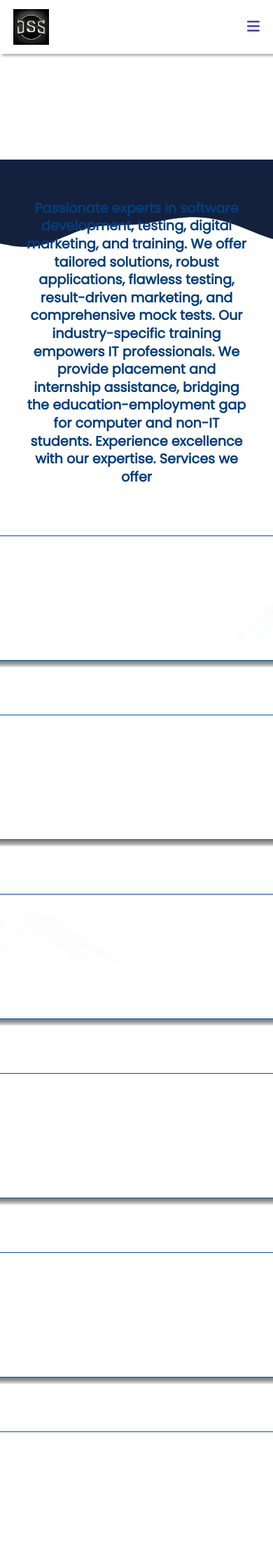
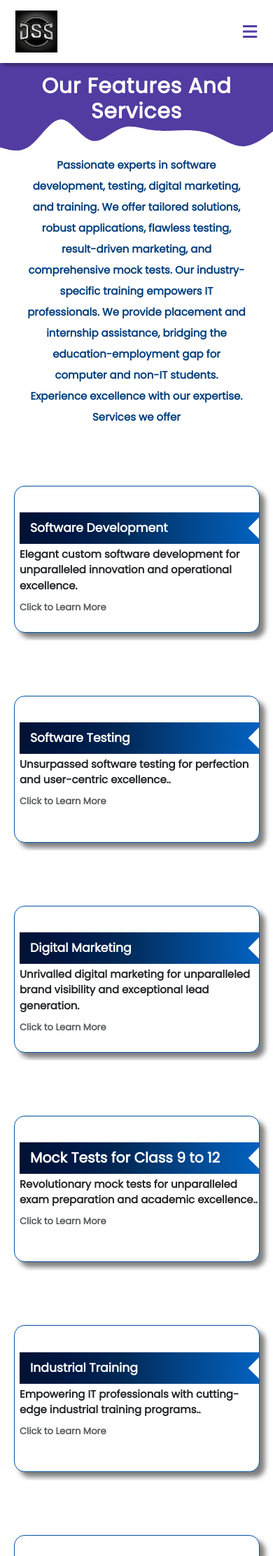
Before and after one commit to Bidyut-Kr-Das/ArnabProject, a PHP site: page /services.php in a window 390 px wide. Shown: the top 2223 px of the page at 70% size. Run offline with PHP 8.4, Linux system fonts and the light colour scheme.

Commit message:
update responsive service page

```diff
--- a/css/style.css
+++ b/css/style.css
@@ -529,7 +529,7 @@
 
 
 
-@media only screen and (max-width: 991px) {
+@media only screen and (max-width: 992px) {
     html {
         font-size: 56.25%;
     }
@@ -923,10 +923,10 @@
     }
 }
 
-@media only screen and (max-width:991px) {
-    html {
+@media only screen and (max-width:992px) {
+    /* html {
         font-size: 40%;
-    }
+    } */
 
 
     #circle1 {
@@ -971,6 +971,8 @@
     text-align: center;
     height: 20rem;
     padding: 10rem;
+    padding-left: 0;
+    padding-right: 0;
     /* margin-top: 10rem; */
     font-size: 6rem;
     font-weight: bolder;
@@ -1029,8 +1031,11 @@
 
 .bg--svg>svg {
     /* height: 55rem; */
-    width: 100%;
+    width: 100vw;
+    /* height: 10rem; */
     transform: scaleX(1.8);
+    /* position: absolute;
+    top: 9rem; */
     /* background-color: #0466c8; */
 }
 
@@ -1058,6 +1063,7 @@
     cursor: pointer;
     overflow: hidden;
     transition: 0.3s;
+    position: relative;
 }
 
 .gif--image,
@@ -1110,4 +1116,180 @@
 /* .card--services .text-muted {
     color: orangered !important;
 } */
-@media only screen and (max-width:992px) {}
+#mockTest {
+    font-size: 3.5rem;
+}
+
+@media only screen and (max-width:1010px) {
+    .services--tittle {
+        font-size: 5.5rem;
+    }
+}
+
+@media only screen and (max-width:992px) {
+    .services--tittle {
+        font-size: 5.5rem;
+    }
+
+    .card--services>.card {
+        width: 90vw;
+
+    }
+
+    .card--services .card-title {
+        font-size: 3rem;
+    }
+
+    #mockTest {
+        font-size: 2.7rem;
+    }
+}
+
+@media only screen and (max-width:850px) {
+    .services--tittle {
+        font-size: 5rem;
+    }
+
+    .bg--svg {
+        top: 5rem;
+    }
+
+    .bg--svg>svg {
+        transform: scaleX(2);
+    }
+
+    .gif--image {
+        /* height: 10rem; */
+        width: 29%;
+    }
+
+    .row {
+        flex-wrap: nowrap !important;
+    }
+
+
+}
+
+@media only screen and (max-width:750px) {
+    .services--tittle {
+        font-size: 5rem;
+    }
+
+    .bg--svg {
+        top: 0rem;
+    }
+
+    .bg--svg>svg {
+        transform: none;
+    }
+
+    .card--services .card-body {
+        width: 50rem;
+    }
+
+    .card--services .card-title {
+        font-size: 3rem;
+    }
+
+    .card--services .card-text {
+        width: 95%;
+        /* font-size: 3rem; */
+    }
+
+
+
+}
+
+@media only screen and (max-width:600px) {
+    .services--tittle {
+        font-size: 5rem;
+        padding-left: 0;
+        padding-right: 0;
+    }
+
+    .bg--svg {
+        top: -5rem;
+    }
+
+    .bg--svg>svg {
+        transform: none;
+    }
+
+    .service--body {
+        gap: 7rem;
+    }
+
+
+
+}
+
+
+
+@media only screen and (max-width:510px) {
+    .services--tittle {
+        font-size: 4rem;
+        /* font-size: 3rem; */
+        padding-left: 0;
+        padding-right: 0;
+        padding: 5rem;
+    }
+
+    .bg--svg {
+        top: -10rem;
+    }
+
+    .bg--svg>svg {
+        transform: none;
+    }
+
+    .gif--image {
+        display: none;
+    }
+
+    .service--body {
+        gap: 0;
+    }
+
+    .card--services .card-body {
+        width: 55rem;
+    }
+
+    .card--services .card-title {
+        font-size: 2.3rem;
+    }
+
+    .card--services .card-text {
+        width: 87%;
+        /* font-size: 3rem; */
+    }
+
+    .services--desc {
+        font-size: 2rem;
+    }
+
+
+
+}
+
+@media only screen and (max-width:376px) {
+    .card--services .card-body {
+        width: 45rem;
+    }
+
+    .card--services .card-title {
+        font-size: 2.3rem;
+    }
+
+    .card--services .card-text {
+        width: 80%;
+        /* font-size: 3rem; */
+    }
+
+    #mockTest {
+        font-size: 2.4rem;
+    }
+
+    .bg--svg {
+        top: -12rem;
+    }
+}
--- a/services.php
+++ b/services.php
@@ -3,8 +3,8 @@
 ?>
 
 <div class="bg--svg">
-    <svg id="visual" viewBox="0 0 900 600" width="900" height="600" xmlns="http://www.w3.org/2000/svg" xmlns:xlink="http://www.w3.org/1999/xlink" version="1.1">
-        <path d="M0 218L15 221.2C30 224.3 60 230.7 90 238.8C120 247 150 257 180 268.8C210 280.7 240 294.3 270 284.3C300 274.3 330 240.7 360 226.8C390 213 420 219 450 214.3C480 209.7 510 194.3 540 190.8C570 187.3 600 195.7 630 214.7C660 233.7 690 263.3 720 268.7C750 274 780 255 810 257.2C840 259.3 870 282.7 885 294.3L900 306L900 0L885 0C870 0 840 0 810 0C780 0 750 0 720 0C690 0 660 0 630 0C600 0 570 0 540 0C510 0 480 0 450 0C420 0 390 0 360 0C330 0 300 0 270 0C240 0 210 0 180 0C150 0 120 0 90 0C60 0 30 0 15 0L0 0Z" fill="#14213d" stroke-linecap="round" stroke-linejoin="miter"></path>
+    <svg id="visual" viewBox="0 0 960 540" width="960" height="540" xmlns="http://www.w3.org/2000/svg" xmlns:xlink="http://www.w3.org/1999/xlink" version="1.1">
+        <path d="M0 308L17.8 313.2C35.7 318.3 71.3 328.7 106.8 301.7C142.3 274.7 177.7 210.3 213.2 210C248.7 209.7 284.3 273.3 320 284.3C355.7 295.3 391.3 253.7 426.8 240.3C462.3 227 497.7 242 533.2 247.5C568.7 253 604.3 249 640 248.2C675.7 247.3 711.3 249.7 746.8 264C782.3 278.3 817.7 304.7 853.2 304.7C888.7 304.7 924.3 278.3 942.2 265.2L960 252L960 0L942.2 0C924.3 0 888.7 0 853.2 0C817.7 0 782.3 0 746.8 0C711.3 0 675.7 0 640 0C604.3 0 568.7 0 533.2 0C497.7 0 462.3 0 426.8 0C391.3 0 355.7 0 320 0C284.3 0 248.7 0 213.2 0C177.7 0 142.3 0 106.8 0C71.3 0 35.7 0 17.8 0L0 0Z" fill="#523ca2" stroke-linecap="round" stroke-linejoin="miter"></path>
     </svg>
 </div>
 
@@ -82,9 +82,9 @@
                 <div class="col-md-4 gif--image">
                     <img src="images/card gifs/mock test card.gif" class="card-img" alt="...">
                 </div>
-                <div class="col-md-8">
+                <div class="col-md-8 card--body--div">
                     <div class="card-body">
-                        <h5 class="card-title" style="overflow:hidden; font-size:3.5rem;"> Mock Tests for Class 9 to 12</h5>
+                        <h5 class="card-title" id="mockTest" style="overflow:hidden; "> Mock Tests for Class 9 to 12</h5>
                         <div class="twist--box"></div>
                         <p class="card-text">Revolutionary mock tests for unparalleled exam
                             preparation and academic excellence..</p>
```
